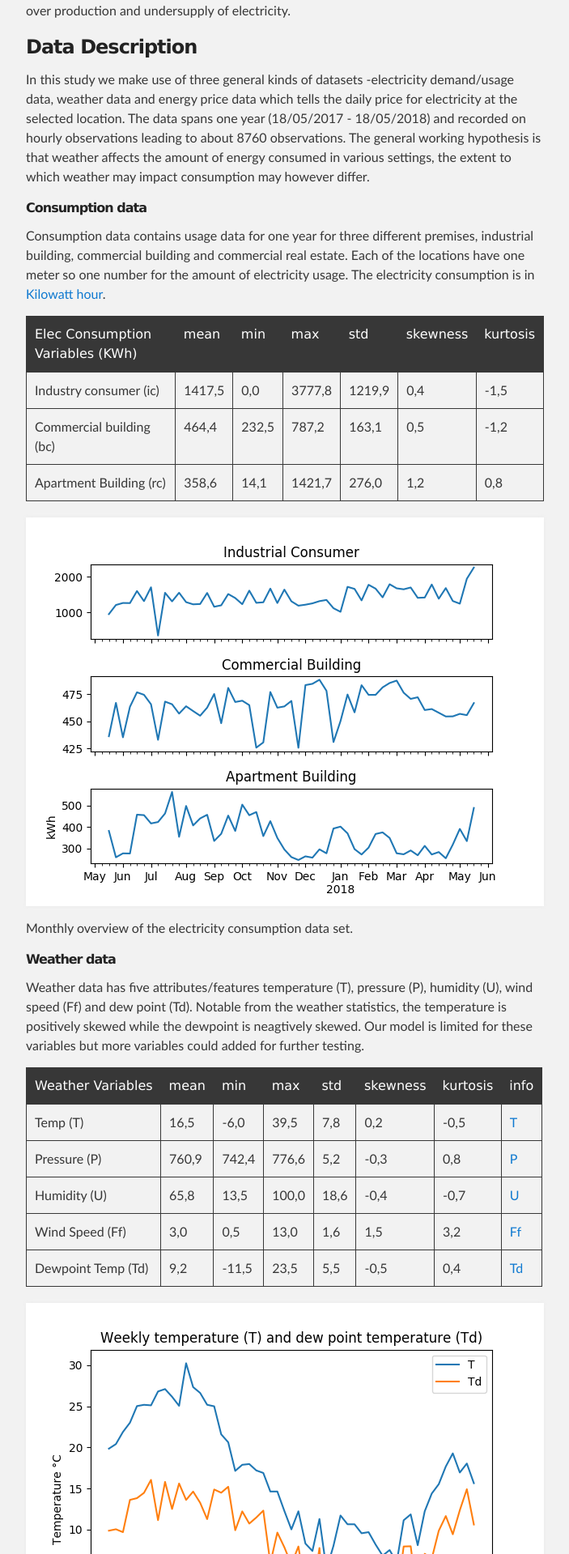
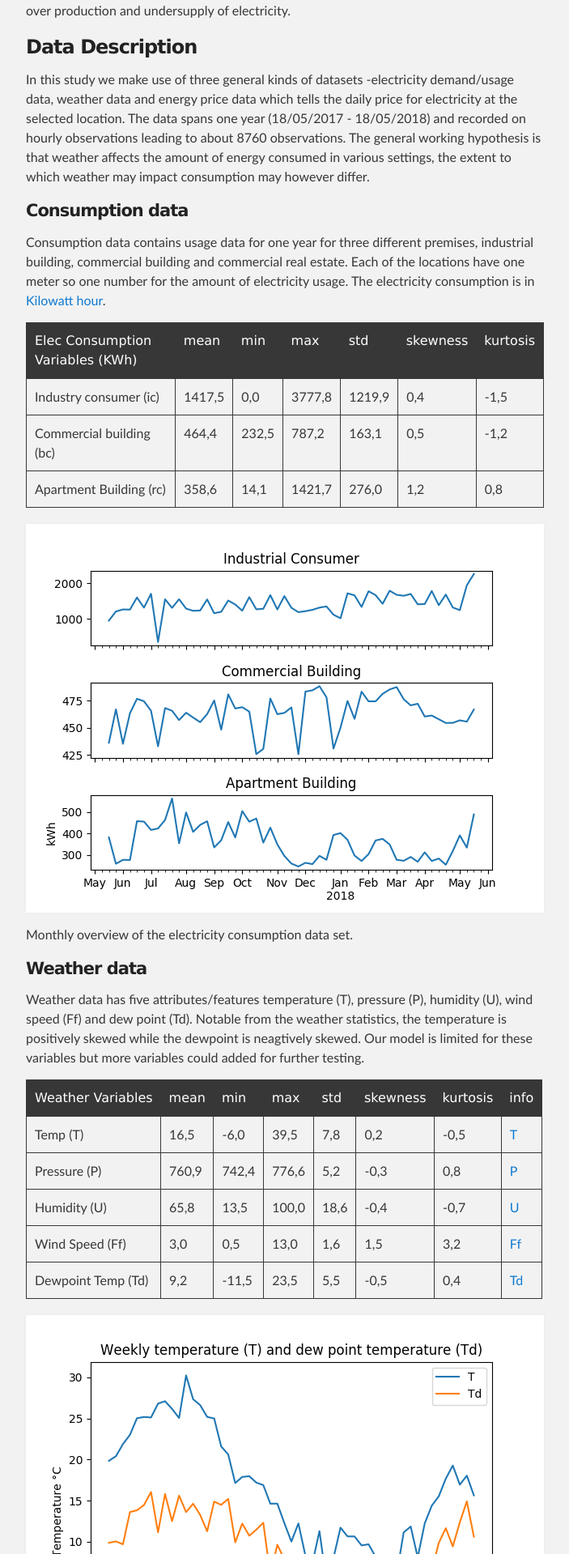
Before and after one commit to dmuiruri/ds_proj, a Jekyll site: the page built from docs/index.md, in a window 1280 px wide. Shown: the part 843-2762 px from the top of the page at 81% size, without its empty margins (288-991 px from the left). Built offline with Jekyll 4.4.1, drawn with Linux system fonts in a browser that asks for light colours.

Commit message:
fix heading for more visibility

```diff
--- a/docs/index.md
+++ b/docs/index.md
@@ -17,7 +17,7 @@ Electricity is arguably considered a commodity due to the funngible characterist
 In this study we make use of three general kinds of datasets -electricity demand/usage data, weather data and energy price data which tells the daily price for electricity at the selected location. The data spans one year (18/05/2017 - 18/05/2018)  and recorded on hourly observations leading to about 8760 observations. The general working hypothesis is that weather affects the amount of energy consumed in various settings, the extent to which weather may impact consumption may however differ.
 
 
-###### Consumption data
+#### Consumption data
 
 Consumption data contains usage data for one year for three different premises, industrial building, commercial building and commercial real estate. Each of the locations have one meter so one number for the amount of electricity usage. The electricity consumption is in [Kilowatt hour](https://en.wikipedia.org/wiki/Kilowatt_hour).
 
@@ -31,7 +31,7 @@ Consumption data contains usage data for one year for three different premises,
 
 Monthly overview of the electricity consumption data set.
 
-###### Weather data
+#### Weather data
 
 Weather data has five attributes/features temperature (T), pressure (P), humidity (U), wind speed (Ff) and dew point (Td). Notable from the weather statistics, the temperature is positively skewed while the dewpoint is neagtively skewed. Our model is limited for these variables but more variables could added for further testing.
 
@@ -45,7 +45,7 @@ Weather data has five attributes/features temperature (T), pressure (P), humidit
 
 ![weekly temperatures (may 2017 - may 2018)](./assets/images/weekly_temp_and_dew_point_temp.png)
 
-###### Price data
+#### Price data
 
 The price data contains hourly price for the electricity as recorded in the electricity exchange. This data is used to estimate the associated electricity cost (multiplying daily usage with the price) across the consumers.
 
```
